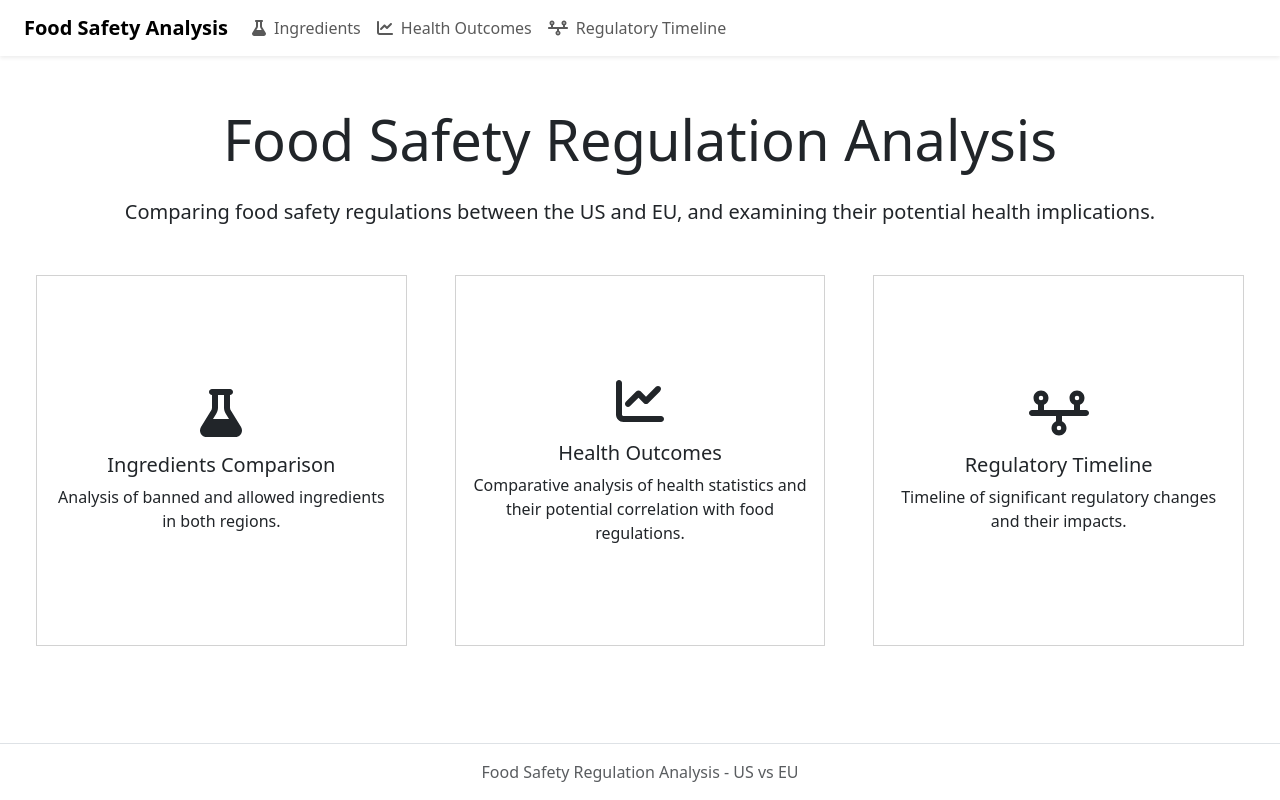
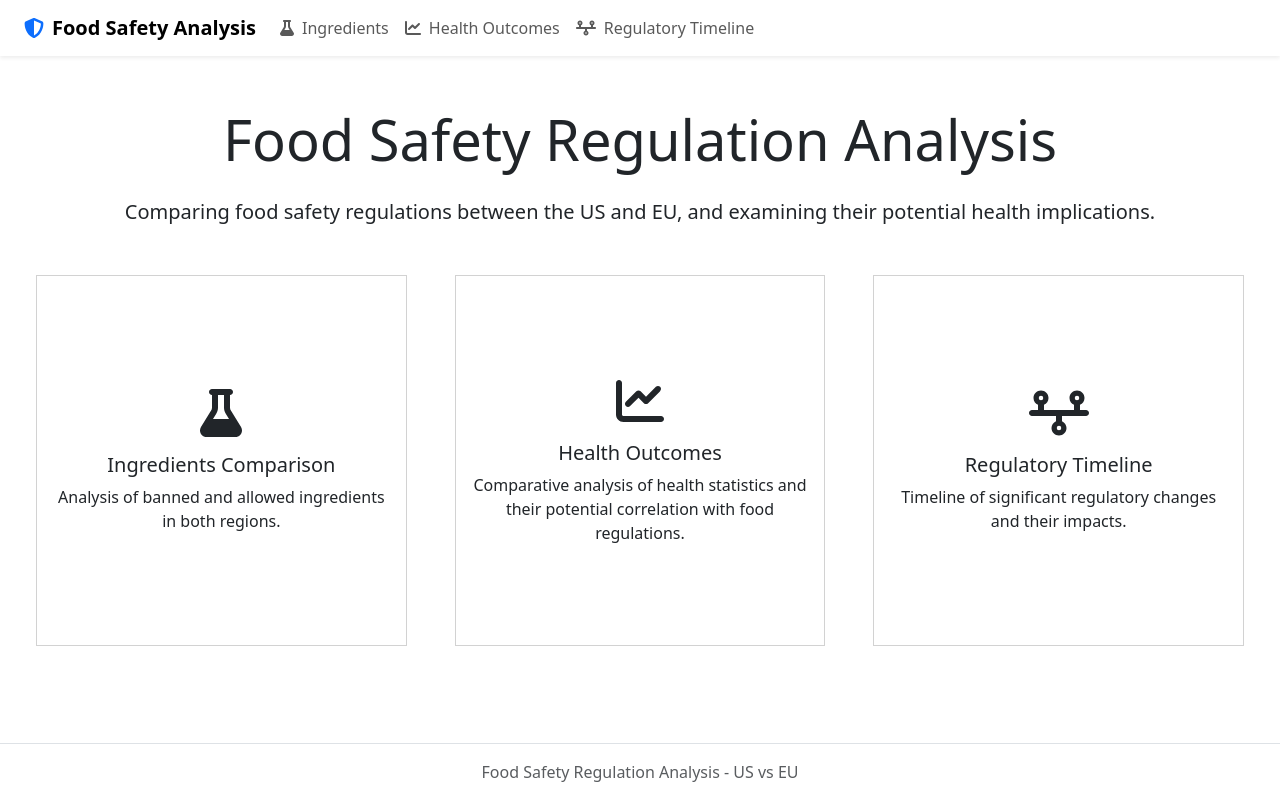
Before and after one commit to gsinghjay/is219-data-visualization, a React (Vite) app: page / in a window 1280 px wide. Built offline with nearby package versions, Linux system fonts and the light colour scheme.

Commit message:
feat: add shield icon to navbar brand

```diff
--- a/src/components/Navigation.jsx
+++ b/src/components/Navigation.jsx
@@ -1,6 +1,6 @@
 import { NavLink } from 'react-router-dom';
 import { FontAwesomeIcon } from '@fortawesome/react-fontawesome';
-import { faFlask, faChartLine, faTimeline } from '@fortawesome/free-solid-svg-icons';
+import { faFlask, faChartLine, faTimeline, faShieldHalved } from '@fortawesome/free-solid-svg-icons';
 
 /**
  * Navigation component providing links to different sections of the application
@@ -11,6 +11,7 @@ const Navigation = () => {
     <nav className="navbar navbar-expand-lg navbar-light bg-white shadow-sm">
       <div className="container-fluid px-4">
         <NavLink to="/" className="navbar-brand fw-bold">
+          <FontAwesomeIcon icon={faShieldHalved} className="me-2 text-primary" />
           Food Safety Analysis
         </NavLink>
         <button
```
